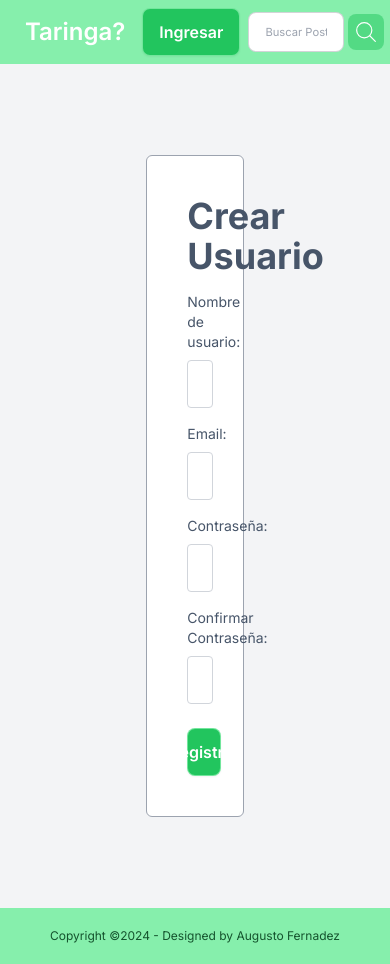
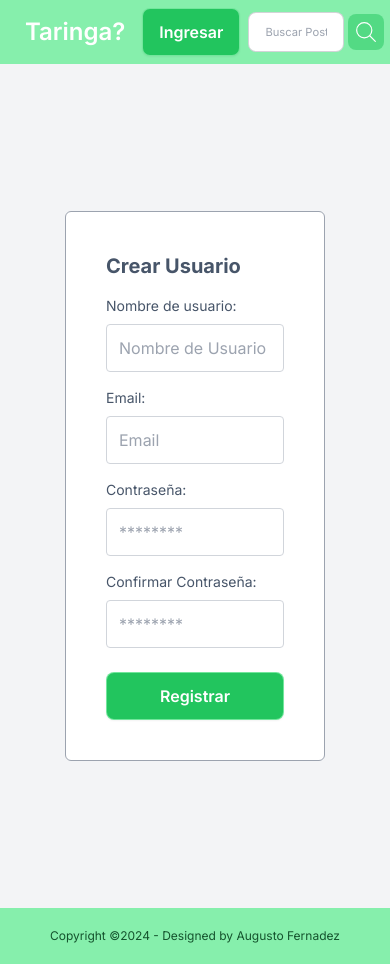
Before and after one commit to Augusto-Fernandez/clon-taringa, a Next.js app: page /auth/register in a window 390 px wide. Built offline with nearby package versions, Linux system fonts and the light colour scheme; no server answers.

Commit message:
Se agrego loading spinner a login y register

```diff
--- a/src/app/auth/login/page.tsx
+++ b/src/app/auth/login/page.tsx
@@ -13,11 +13,14 @@ type Inputs = {
 };
 
 export default function LoginPage() {
+    const [isLoading, setIsLoading] = useState(false);
+
     const { register, handleSubmit, formState: { errors } } = useForm<Inputs>();
     const router = useRouter()
-    const [error, setError] = useState<string | null>(null)
 
     const onSubmit:SubmitHandler<Inputs> = async (data) => {
+        setIsLoading(true);
+
         const res = await signIn("credentials", {
             username: data.username,
             password: data.password,
@@ -25,8 +28,10 @@ export default function LoginPage() {
         });
 
         if (res?.error) {
-            setError(res.error)
+            alert("Nombre de usuario y/o contraseña son incorrectos")
+            setIsLoading(false);
         } else {
+            setIsLoading(false);
             router.push("/")
             router.refresh()
         }
@@ -34,13 +39,27 @@ export default function LoginPage() {
 
     return (
         <div className="min-h-screen max-h-screen flex justify-center items-center bg-gray-100">
-            <form onSubmit={handleSubmit(onSubmit)} className="w-1/4 bg-white p-10 rounded-md border border-gray-400">
-                <h1 className="text-slate-600 font-bold text-4xl mb-4">Iniciar Sesión</h1>
+            <form
+                onSubmit={handleSubmit(onSubmit)}
+                className="
+                    w-1/2 bg-white p-10 rounded-md border border-gray-400
+                    md:w-1/3
+                "
+            >
+                <h1
+                    className="
+                        text-slate-600 font-bold text-xl mb-4
+                        md:text-2xl
+                        lg:text-4xl
+                    "
+                >
+                    Iniciar Sesión
+                </h1>
                 <div className="mb-4 space-y-2">
                     <label className="text-slate-600 block text-sm">Nombre de usuario:</label>
                     <input
                         type="text"
-                        className="input p-3 rounded block w-full border border-gray-300 hover:no-animation focus:outline-non"
+                        className="input p-3 rounded block w-full border border-gray-300 hover:no-animation focus:outline-none"
                         placeholder="Nombre de Usuario"
                         {...register("username", {
                             required: {
@@ -74,7 +93,20 @@ export default function LoginPage() {
                         </span>
                     )}
                 </div>
-                <UserButton content="Ingresar" width="w-full mb-4"/>
+                {
+                    isLoading ? (
+                        <button
+                            disabled
+                            className="
+                                btn mt-2 w-full bg-white border border-gray-300
+                            "
+                        >
+                            <span className="bg-slate-700/50 loading loading-spinner loading-md m-auto block h-11"/>
+                        </button>
+                    ) : (
+                        <UserButton content="Ingresar" width="w-full mb-4"/>
+                    )
+                }
                 <div className="border-t border-gray-300 flex justify-center pt-3">
                     <Link href={"/auth/register"} className="text-blue-600">
                         Crear Cuenta
--- a/src/app/auth/register/page.tsx
+++ b/src/app/auth/register/page.tsx
@@ -2,9 +2,11 @@
 import { SubmitHandler, useForm } from "react-hook-form";
 import { useRouter } from "next/navigation";
 import { zodResolver } from "@hookform/resolvers/zod";
+import { useState } from "react";
 
 import { registerSchema } from "@/app/lib/validations/registerSchema";
 import UserButton from "@/components/UserButton";
+
 
 type Inputs = {
     username: string
@@ -14,6 +16,8 @@ type Inputs = {
 };
 
 export default function RegisterPage() {
+    const [isLoading, setIsLoading] = useState(false);
+
     const { register, handleSubmit, formState: { errors } } = useForm<Inputs>({
         resolver: zodResolver(registerSchema)
     });
@@ -21,7 +25,10 @@ export default function RegisterPage() {
     const router = useRouter();
 
     const onSubmit:SubmitHandler<Inputs> = async (data) => {
+        setIsLoading(true);
+
         if (data.password !== data.confirmPassword) {
+            setIsLoading(false);
             return alert("Contraseñas no coinciden");
         }
 
@@ -38,8 +45,10 @@ export default function RegisterPage() {
         });
 
         if(res.ok){
+            setIsLoading(false);
             router.push("/auth/login");
         } else {
+            setIsLoading(false);
             const errorData = await res.json();
             if (errorData.message === "Email already exists") {
                 alert("El correo electrónico ya está registrado");
@@ -52,9 +61,24 @@ export default function RegisterPage() {
     };
 
     return (
-        <div className="min-h-screen max-h-screen flex justify-center items-center bg-gray-100">
-            <form onSubmit={handleSubmit(onSubmit)} className="w-1/4 bg-white p-10 rounded-md border border-gray-400">
-                <h1 className="text-slate-600 font-bold text-4xl mb-4">Crear Usuario</h1>
+        <div className="min-h-screen flex justify-center items-center bg-gray-100">
+            <form
+                onSubmit={handleSubmit(onSubmit)}
+                className="
+                    w-2/3 bg-white p-10 rounded-md border border-gray-400
+                    md:w-1/2
+                    lg:w-1/3
+                "
+            >
+                <h1
+                    className="
+                        text-slate-600 font-bold text-xl mb-4
+                        md:text-2xl
+                        lg:text-4xl
+                    "
+                >
+                    Crear Usuario
+                </h1>
                 <div className="mb-4 space-y-2">
                     <label className="text-slate-600 block text-sm">Nombre de usuario:</label>
                     <input
@@ -111,7 +135,15 @@ export default function RegisterPage() {
                         </span>
                     )}
                 </div>
-                <UserButton content="Registrar" width="w-full"/>
+                {
+                    isLoading ? (
+                        <button disabled className="btn mt-2 w-full bg-white border border-gray-300">
+                            <span className="bg-slate-700/50 loading loading-spinner loading-md m-auto block h-11"/>
+                        </button>
+                    ) : (
+                        <UserButton content="Registrar" width="w-full"/>
+                    )
+                }
             </form>
         </div>
     );
```
